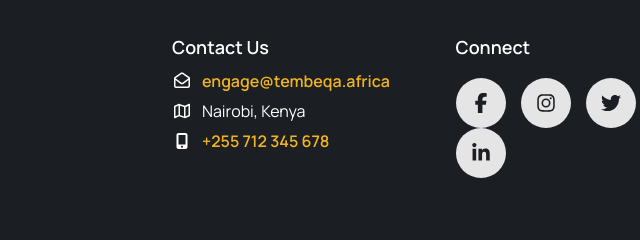
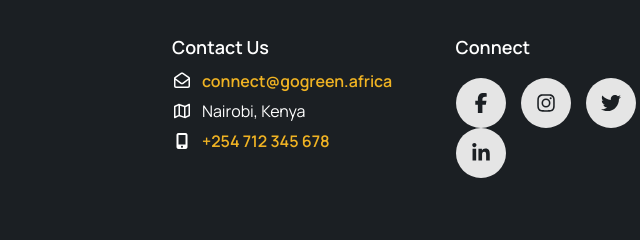
Before and after one commit to MichaelKNjogu/oiu-environment-club, a plain HTML site: page index.html in a window 1280 px wide. Shown: the part 2380-2620 px from the top of the page, 480-1120 px from the left. Drawn offline with Linux system fonts and the light colour scheme.

Commit message:
Upfated footer contacts

```diff
--- a/index.html
+++ b/index.html
@@ -271,9 +271,9 @@
                     <div class="col-xl-3 col-lg-3 col-sm-6 col-md-6 footer-contacts">
                         <h5>Contact Us</h5>
                         <ul>
-                            <li><i class="far fa-envelope-open"></i><a href="mailto:engage@tembeqa.africa">engage@tembeqa.africa</a></li>
+                            <li><i class="far fa-envelope-open"></i><a href="mailto:connect@gogreen.africa">connect@gogreen.africa</a></li>
                             <li><i class="far fa-map"></i>Nairobi, Kenya</li>
-                            <li><i class="fas fa-mobile-alt"></i><a href="tel:+255 712 345 678">+255 712 345 678</a></li>
+                            <li><i class="fas fa-mobile-alt"></i><a href="tel:+254 712 345 678">+254 712 345 678</a></li>
                         </ul>
                     </div>
 
```
Also changed, not shown: login.html (+2 -2 lines), program.html (+2 -2 lines).
